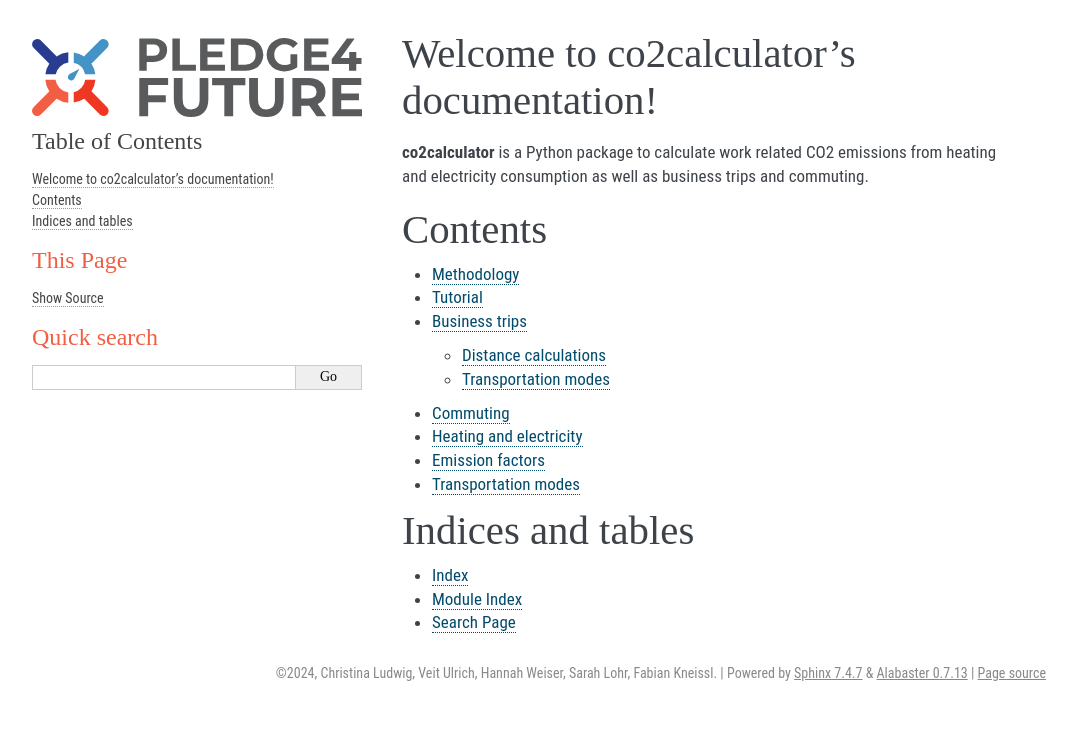
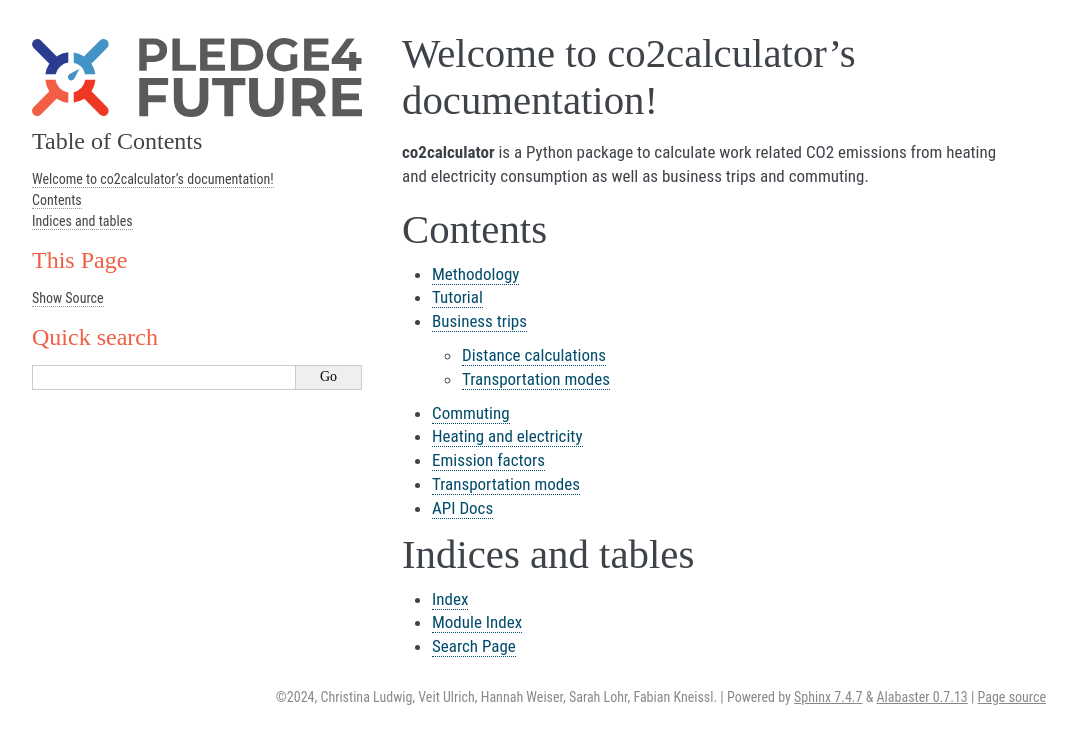
Before and after one commit to pledge4future/co2calculator, a Sphinx documentation site: the page built from docs/index.rst, in a window 1280 px wide. Shown: the top 744 px of the page, without its empty margins (106-1183 px from the left). Built offline with Sphinx 7.4.7, drawn with Linux system fonts in a browser that asks for light colours.

Commit message:
add autosummary documentation

```diff
--- /dev/null
+++ b/docs/_templates/autosummary/class.rst
@@ -0,0 +1,19 @@
+{{ fullname | escape | underline}}
+
+{{ module }}
+
+{{ objname }}
+
+{% block attributes %} {% if attributes %} .. rubric:: Attributes
+
+{% for item in attributes %}
+~{{ fullname }}.{{ item }}
+
+{%- endfor %} {% endif %} {% endblock %}
+
+{% block methods %} {% if methods %} .. rubric:: Methods
+
+{% for item in methods %}
+{%- if item != '__init__' %} ~{{ fullname }}.{{ item }} {%- endif -%}
+
+{%- endfor %} {% endif %} {% endblock %}
--- /dev/null
+++ b/docs/_templates/autosummary/function.rst
@@ -0,0 +1,3 @@
+{{ fullname | escape | underline}}
+
+{{ module }}
--- a/docs/conf.py
+++ b/docs/conf.py
@@ -43,11 +43,15 @@ extensions = [
     "sphinx.ext.napoleon",
     "sphinx.ext.autosectionlabel",
     "sphinx.ext.viewcode",
+    "sphinx.ext.autosummary",
     "myst_parser",
 ]
 
 # Add any paths that contain templates here, relative to this directory.
 templates_path = ["_templates"]
+
+# generate autosummary
+autosummary_generate = True
 
 # List of patterns, relative to source directory, that match files and
 # directories to ignore when looking for source files.
--- a/docs/index.rst
+++ b/docs/index.rst
@@ -24,7 +24,7 @@ Contents
    calculate/heating_electricity
    calculate/emission_factors
    calculate/transport_modes
-
+   api
 
 Indices and tables
 ==================
```
Also changed, not shown: docs/api.rst (added, +8 -0 lines), docs/commuting.rst (+0 -9 lines).
